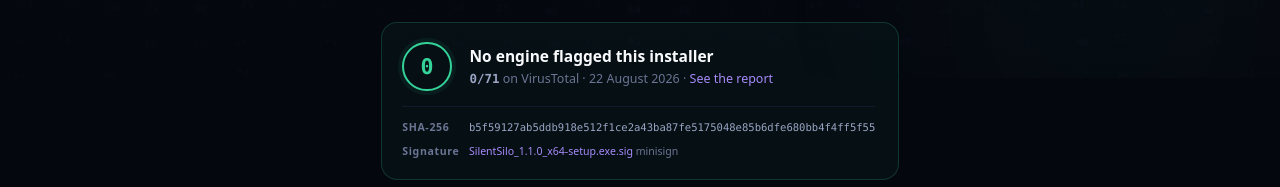
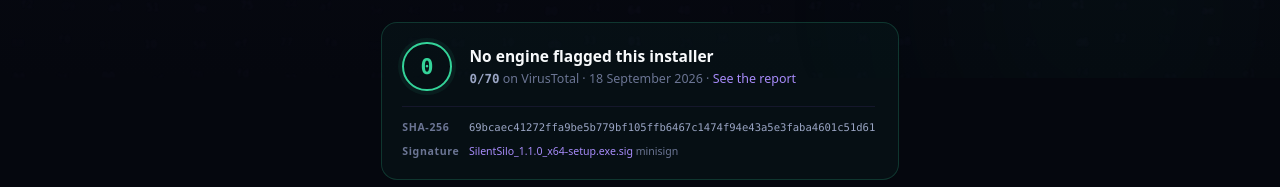
Before and after one commit to silentsilo/website, a Next.js app: page / in a window 1280 px wide. Shown: the part 722-909 px from the top of the page. Built offline with nearby package versions, Linux system fonts and the light colour scheme.

Commit message:
VirusTotal and hash for 1.1.0

```diff
--- a/app/links.ts
+++ b/app/links.ts
@@ -45,11 +45,11 @@
  * each release; the report URL is built from the hash.
  */
 export const INSTALLER_SHA256 =
-  "b5f59127ab5ddb918e512f1ce2a43ba87fe5175048e85b6dfe680bb4f4ff5f55";
+  "69bcaec41272ffa9be5b779bf105ffb6467c1474f94e43a5e3faba4601c51d61";
 export const VIRUSTOTAL_REPORT = `https://www.virustotal.com/gui/file/${INSTALLER_SHA256}`;
 export const VIRUSTOTAL_DETECTIONS = 0;
-export const VIRUSTOTAL_ENGINES = 71;
-export const VIRUSTOTAL_SCANNED = "22 August 2026";
+export const VIRUSTOTAL_ENGINES = 70;
+export const VIRUSTOTAL_SCANNED = "18 September 2026";
 
 /** The update endpoint is public too, so claims about it can be read. */
 export const RELEASES_REPO = "https://github.com/silentsilo/releases";
```
